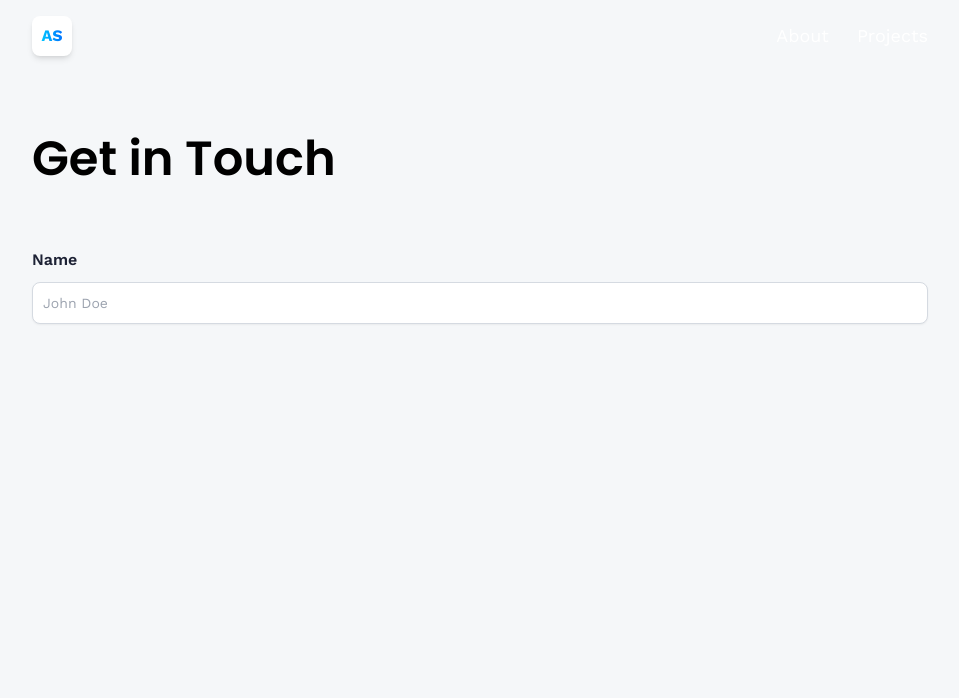
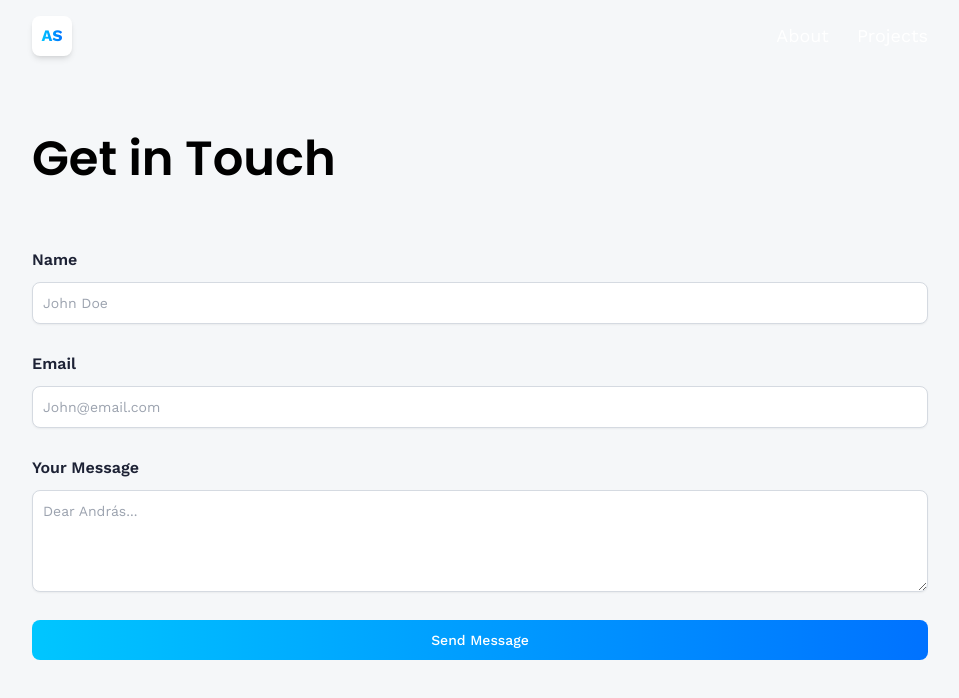
Before and after one commit to Szenteia/JavaScript_Projects, a React (Vite) app in the folder PF/: page /contact in a window 1280 px wide. Shown: the top 698 px of the page, without its empty margins (160-1119 px from the left). Built offline with nearby package versions, Linux system fonts and the light colour scheme.

Commit message:
email_message_btn_created_For_Form

```diff
--- a/PF/src/pages/Contact.jsx
+++ b/PF/src/pages/Contact.jsx
@@ -1,15 +1,22 @@
-import React from 'react'
+import React, { useRef } from 'react'
 import { useState } from 'react';
 
 const Contact = () => {
+  const formRef = useRef(null);
   const [form, setForm] = useState({name: '', email:'', message: '' })
+  const [isLoading, setIsLoading] = useState(false)
 
   const handleChange = () => {};
+  const handleFocus= () => {};
+  const handleBlur = () => {};
+const handleSubmit = () => {};
   return (
     <section className='relative flex lg:flex-row flex-col max-container'>
       <div className='flex-1 min-w-[50%] flex-col'>
         <h1 className='head-text'>Get in Touch</h1>
-        <form className='w.full flex flex-col gap-7 mt-14'>
+        <form
+        className='w.full flex flex-col gap-7 mt-14'
+        onSubmit={handleSubmit}>
           <label className='text-black-500 font-semibold'>Name
             <input
             type="text"
@@ -18,8 +25,40 @@ const Contact = () => {
             placeholder='John Doe'
             required
             value={form.name}
-            onChange={handleChange}/>
+            onChange={handleChange}
+            onFocus={handleFocus}
+            onBlur={handleBlur}/>
           </label>
+                    <label className='text-black-500 font-semibold'>Email
+            <input
+            type="email"
+            name='email'
+            className='input'
+            placeholder='John@email.com'
+            required
+            value={form.email}
+            onChange={handleChange}
+            onFocus={handleFocus}
+            onBlur={handleBlur}/>
+          </label>
+                    <label className='text-black-500 font-semibold'>Your Message
+            <textarea
+            rows={4}
+            name='message'
+            className='textarea'
+            placeholder='Dear András...'
+            required
+            value={form.message}
+            onChange={handleChange}
+            onFocus={handleFocus}
+            onBlur={handleBlur}/>
+          </label>
+          <button
+          type='submit'
+          disabled={isLoading}
+          className='btn'
+          onFocus={handleFocus}
+          onBlur={handleBlur}> {isLoading ? 'Sending...': 'Send Message'}</button>
         </form>
       </div>
     </section>
```
